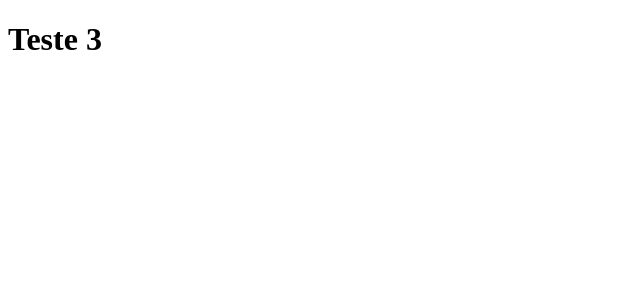
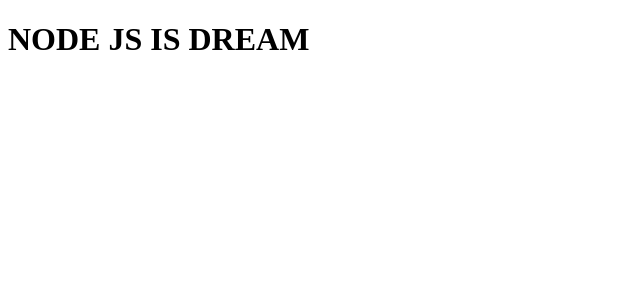
Before and after one commit to giuseppe-ferri/web-course, a Next.js app: page / in a window 1280 px wide. Shown: the top 300 px of the page, without its empty margins (0-640 px from the left). Built offline with nearby package versions, Linux system fonts and the light colour scheme.

Commit message:
ataulizando conteudo em h1

```diff
--- a/pages/index.js
+++ b/pages/index.js
@@ -1,5 +1,5 @@
 function Home() {
-    return <h1>Teste 3</h1>
+    return <h1>NODE JS IS DREAM</h1>
 }
 
 export default Home;
```
